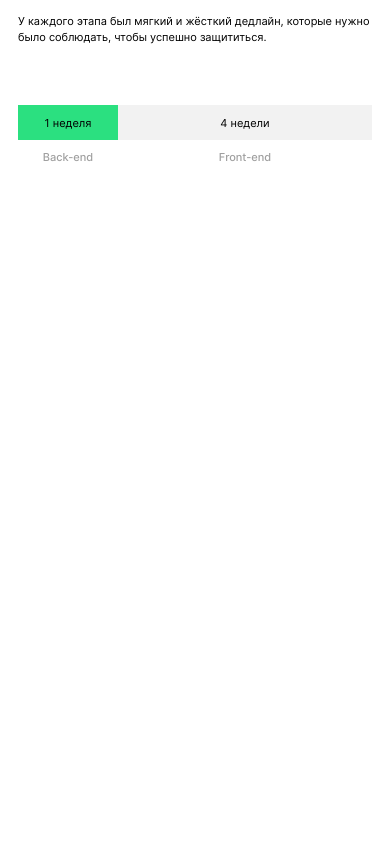
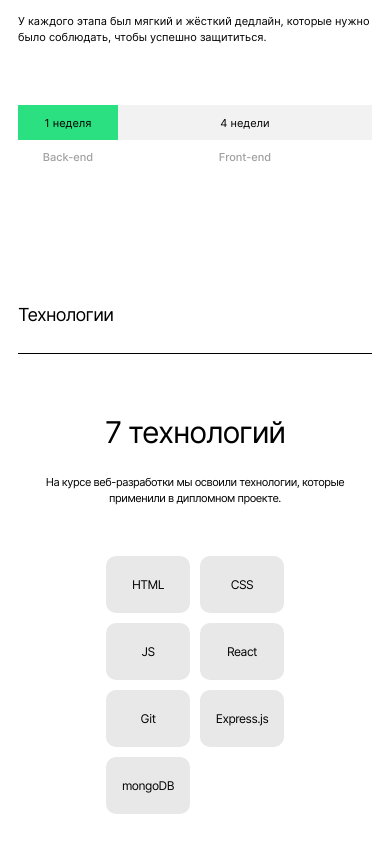
Before and after one commit to JekaEvgeniy/movies-explorer-frontend, a React (Create React App) app: page / in a window 390 px wide. Shown: the part 1042-1886 px from the top of the page. Before the commit the page ends 1287 px from the top, so only its background shows below. Built offline with nearby package versions, Linux system fonts and the light colour scheme.

Commit message:
import Techs

```diff
--- a/src/components/Main/Main.js
+++ b/src/components/Main/Main.js
@@ -3,6 +3,7 @@ import React from "react";
 import Header from "../Header/Header";
 import Promo from "../Promo/Promo";
 import AboutProject from "../AboutProject/AboutProject";
+import Techs from "../Techs/Techs";
 
 function Main() {
   return (
@@ -11,6 +12,7 @@ function Main() {
       <main className="content">
         <Promo />
         <AboutProject />
+        <Techs />
       </main>
     </>
   );
--- /dev/null
+++ b/src/components/Techs/Techs.css
@@ -0,0 +1,141 @@
+.technologies {
+  padding-left    : 70px;
+  padding-right   : 70px;
+  background-color: #F5F5F5;
+  padding-top     : 101px;
+  padding-bottom  : 100px;
+}
+
+@media all and (min-width: 768px) and (max-width: 1024px) {
+  .technologies {
+    padding-left : 50px;
+    padding-right: 50px;
+  }
+}
+
+@media all and (max-width: 767px) {
+  .technologies {
+    padding-left : 18px;
+    padding-right: 18px;
+  }
+}
+
+@media all and (min-width: 768px) and (max-width: 1024px) {
+  .technologies {
+    padding-top   : 90px;
+    padding-bottom: 90px;
+  }
+}
+
+@media all and (max-width: 767px) {
+  .technologies {
+    background-color: transparent;
+    padding-top     : 59px;
+    padding-bottom  : 30px;
+  }
+}
+
+.technologies__header {
+  display       : block;
+  margin        : 90px 0 0 0;
+  text-align    : center;
+  font-size     : 50px;
+  font-weight   : 400;
+  line-height   : 58px;
+  letter-spacing: -2px;
+}
+
+@media all and (min-width: 768px) and (max-width: 1024px) {
+  .technologies__header {
+    margin-top: 80px;
+  }
+}
+
+@media all and (max-width: 767px) {
+  .technologies__header {
+    margin-top    : 49px;
+    font-size     : 30px;
+    letter-spacing: -1.2px;
+  }
+}
+
+.technologies__desc {
+  margin        : 26px auto 0 auto;
+  max-width     : 460px;
+  text-align    : center;
+  letter-spacing: -0.56px;
+}
+
+@media all and (min-width: 768px) and (max-width: 1024px) {
+  .technologies__desc {
+    margin-top    : 22px;
+    font-size     : 12px;
+    line-height   : 18px;
+    letter-spacing: -0.48px;
+  }
+}
+
+@media all and (max-width: 767px) {
+  .technologies__desc {
+    margin-top    : 13px;
+    font-size     : 11px;
+    line-height   : 16px;
+    letter-spacing: -0.44px;
+  }
+}
+
+.technologies-stack {
+  all            : unset;
+  margin-top     : 24px;
+  display        : flex;
+  flex-wrap      : wrap;
+  gap            : 10px;
+  justify-content: center;
+  margin         : 100px 0 0 0;
+}
+
+@media all and (min-width: 768px) and (max-width: 1024px) {
+  .technologies-stack {
+    margin-top: 83px;
+  }
+}
+
+@media all and (max-width: 767px) {
+  .technologies-stack {
+    margin-top           : 50px;
+    display              : grid;
+    grid-template-columns: repeat(2, 84px);
+    justify-content      : center;
+  }
+}
+
+.technologies-stack__item {
+  all             : unset;
+  border-radius   : 10px;
+  background-color: #E8E8E8;
+  min-width       : 60px;
+  padding         : 21px 15px 22px 15px;
+  font-size       : 14px;
+  line-height     : normal;
+  letter-spacing  : -0.56px;
+  text-align      : center;
+}
+
+@media all and (min-width: 768px) and (max-width: 1024px) {
+  .technologies-stack__item {
+    min-width     : 64px;
+    padding       : 21px 10px 21px 10px;
+    font-size     : 12px;
+    letter-spacing: -0.48px;
+  }
+}
+
+@media all and (max-width: 767px) {
+  .technologies-stack__item {
+    box-sizing    : border-box;
+    min-width     : 84px;
+    padding-bottom: 21px;
+    font-size     : 12px;
+    letter-spacing: -0.48px;
+  }
+}
--- /dev/null
+++ b/src/components/Techs/Techs.js
@@ -0,0 +1,23 @@
+import React from "react";
+
+function Techs(){
+  return (
+    <section className="technologies">
+      <h2 className="section-header">Технологии</h2>
+      <h3 className="technologies__header">7 технологий</h3>
+      <p className="technologies__desc">На курсе веб-разработки мы освоили технологии, которые применили в дипломном проекте.</p>
+
+      <ul className="technologies-stack">
+        <li className="technologies-stack__item">HTML</li>
+        <li className="technologies-stack__item">CSS</li>
+        <li className="technologies-stack__item">JS</li>
+        <li className="technologies-stack__item">React</li>
+        <li className="technologies-stack__item">Git</li>
+        <li className="technologies-stack__item">Express.js</li>
+        <li className="technologies-stack__item">mongoDB</li>
+      </ul>
+    </section>
+  );
+}
+
+export default Techs;
--- a/src/index.css
+++ b/src/index.css
@@ -16,3 +16,4 @@
 @import url(./components/Promo/Promo.css);
 @import url(./components/AboutProject/AboutProject.css);
 @import url(./components/Progressbar/Progressbar.css);
+@import url(./components/Techs/Techs.css);
```
